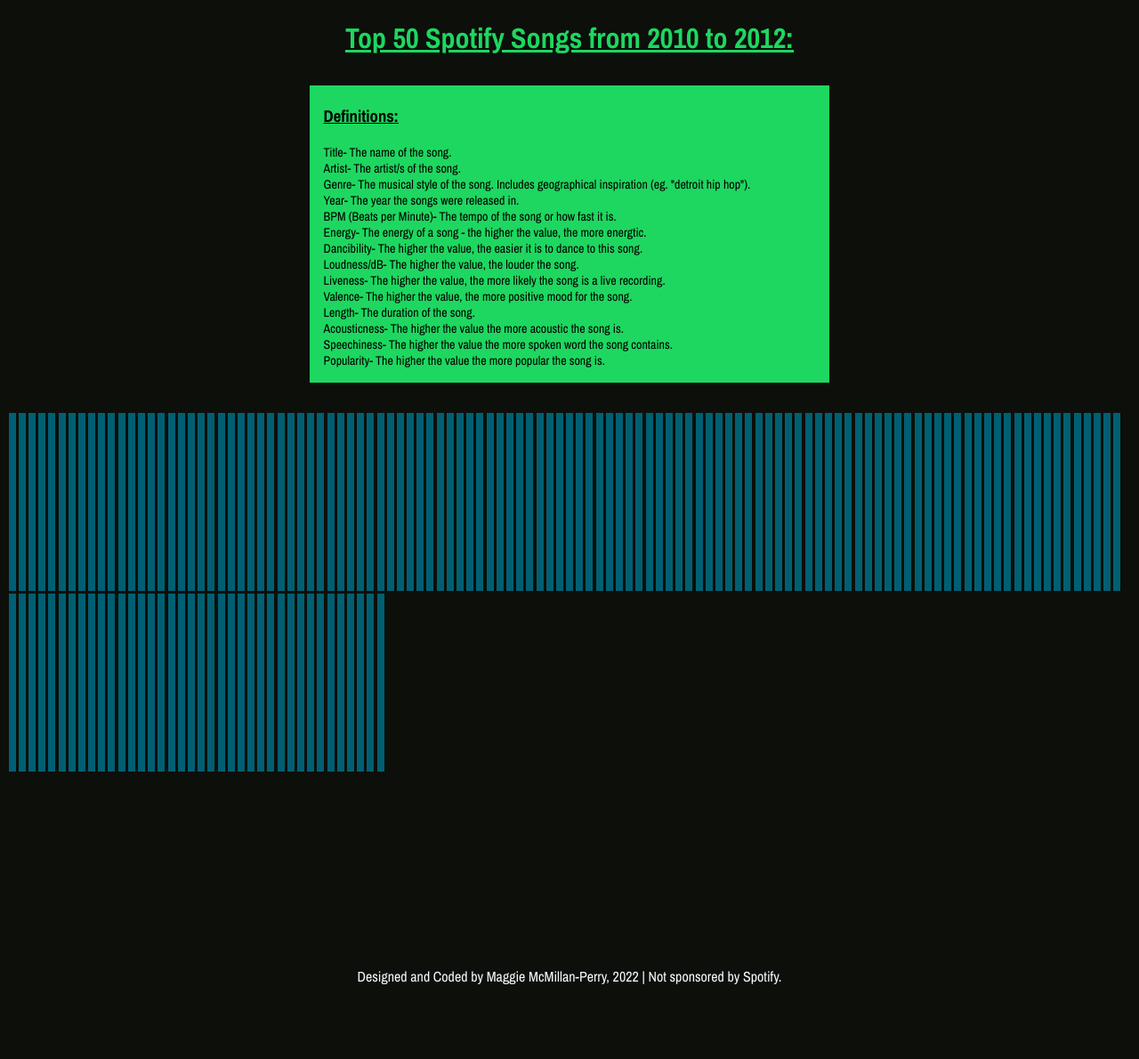
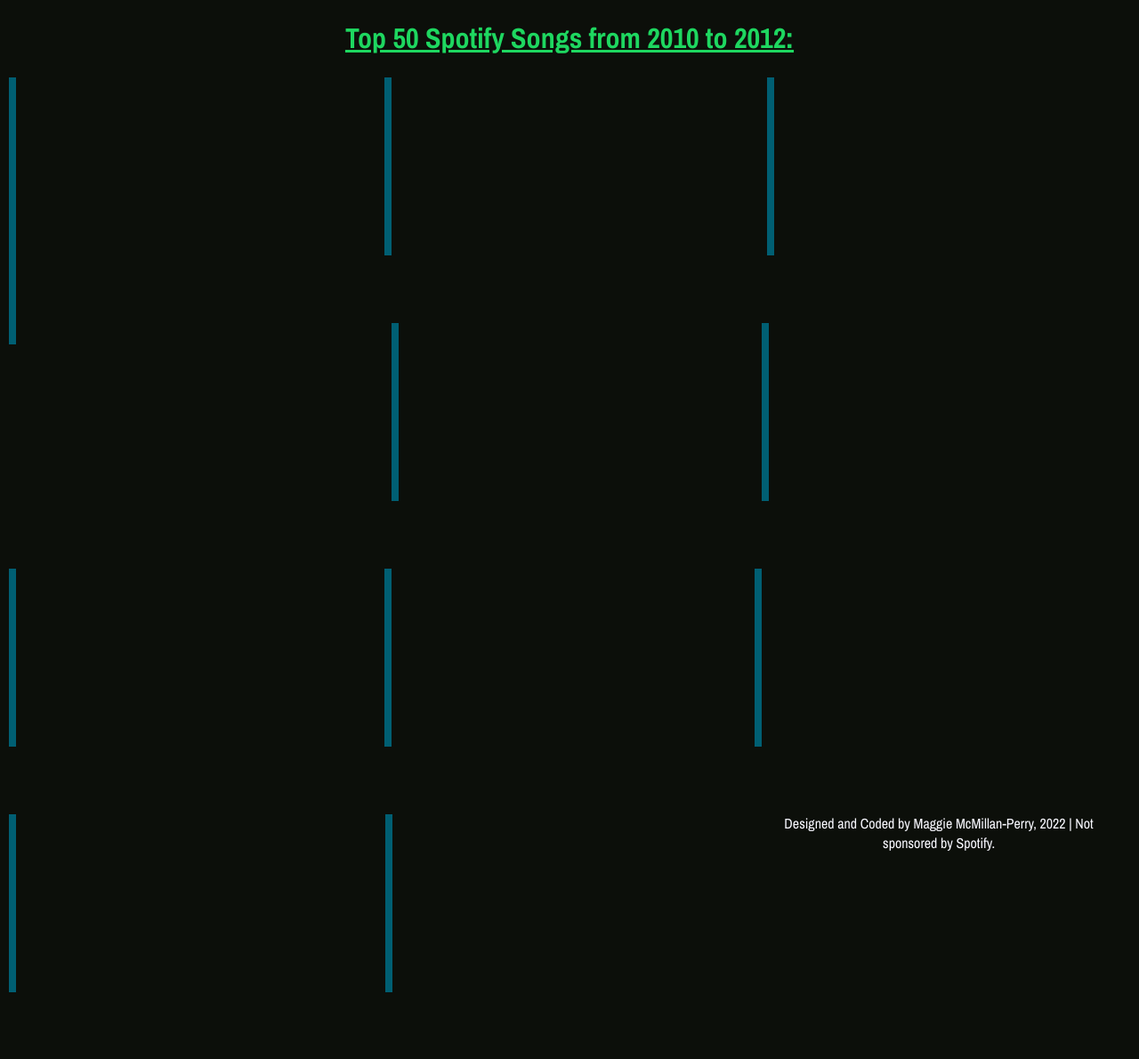
Before and after one commit to maggie-mp/212-music, a Flask app: page / in a window 1280 px wide. Shown: the whole page at 89% size. Before the commit the page ends 1106 px from the top, so only its background shows below. Run offline with Flask 2, Linux system fonts and the light colour scheme; data comes from the database, SQL or seed files in the repository.

Commit message:
js update
added listner + bar
database not quite connected yet

```diff
--- a/run.py
+++ b/run.py
@@ -13,7 +13,7 @@
     print(db)
 
     music = []
-    cur = db.execute ('SELECT * from [top50] limit 150')
+    cur = db.execute ('SELECT * from [top50] limit 10')
     for row in cur:
         music.append(list(row))
     db.close()
--- a/static/js.js
+++ b/static/js.js
@@ -0,0 +1,19 @@
+document.getElementById('chart').innerHTML = '';
+
+let bar = document.createElement('div');
+bar.className = 'bar';
+bar.style.height = '300px';
+bar.style.backgroundColor = '#005F73';
+document.getElementById('chart').appendChild(bar);
+
+function showSix() {
+            var element = document.getElementById("info");
+
+            if(element.style.visibility == "hidden"){
+                //element.style.display = "block";
+                element.style.visibility = "visible";
+            } else {
+                //element.style.display = "none";
+                element.style.visibility = "hidden";
+            }
+        }
--- a/templates/index.html
+++ b/templates/index.html
@@ -16,7 +16,7 @@
 
     <!--definition-->
 
-      <div id="def">
+      <!--<div id="def">
            <h3>Definitions:</h3>
           <ul>
             <li> Title- The name of the song. </li>
@@ -35,19 +35,20 @@
             <li>Popularity- The higher the value the more popular the song is. </li>
           </ul>
 
-      </div>
+      </div>-->
+
+
 
 
       {% for music in music %}
+     <div id="chart" onmouseover="showSix();" onmouseout="showSix()">
+          <div class="bar" style="height: 200px;"></div>
+      </div>
 
   <!-- bar data -->
 
-     <div id="chart">
-          <div class="bar" style="height: 200px;"></div>
-      </div>
-
-        <!--<div id="info">
-          <img src ="{{ music [14]}}">
+      <div id="info" style="visibility:hidden;">
+          <!--<img src ="{{ music [14]}}">-->
           <p>
             Song: {{ music [0]}} <br>
             Artist: {{ music [1]}} <br>
@@ -65,12 +66,8 @@
             Acousticness: {{ music [11]}} |
             Speechiness: {{ music [12]}} </p>
           </div>
-        <br>-->
-
-          {% endfor %}
-
-
-
+            {% endfor %}
+        <br>
 
 
   <div id="footer">
```
